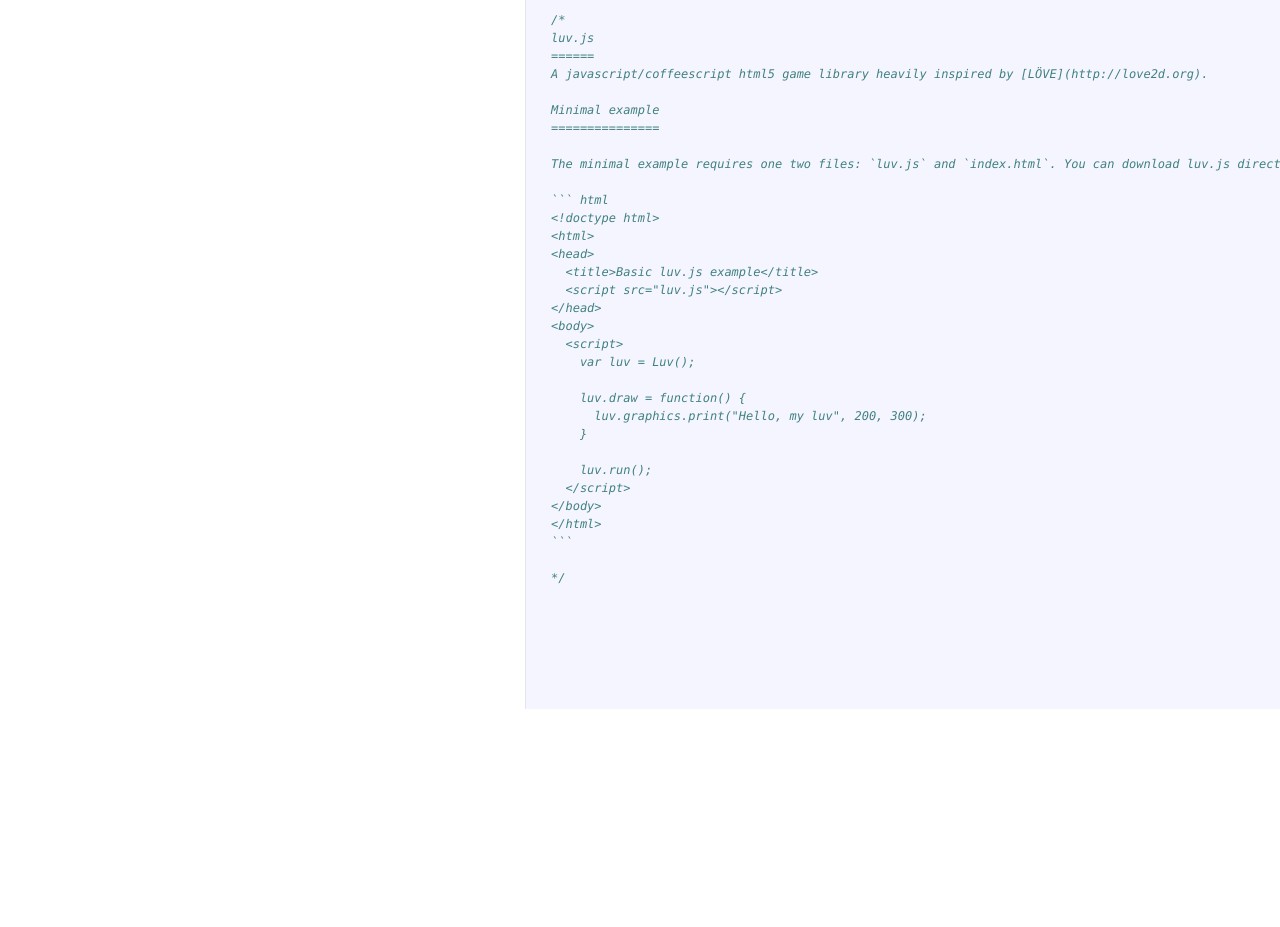
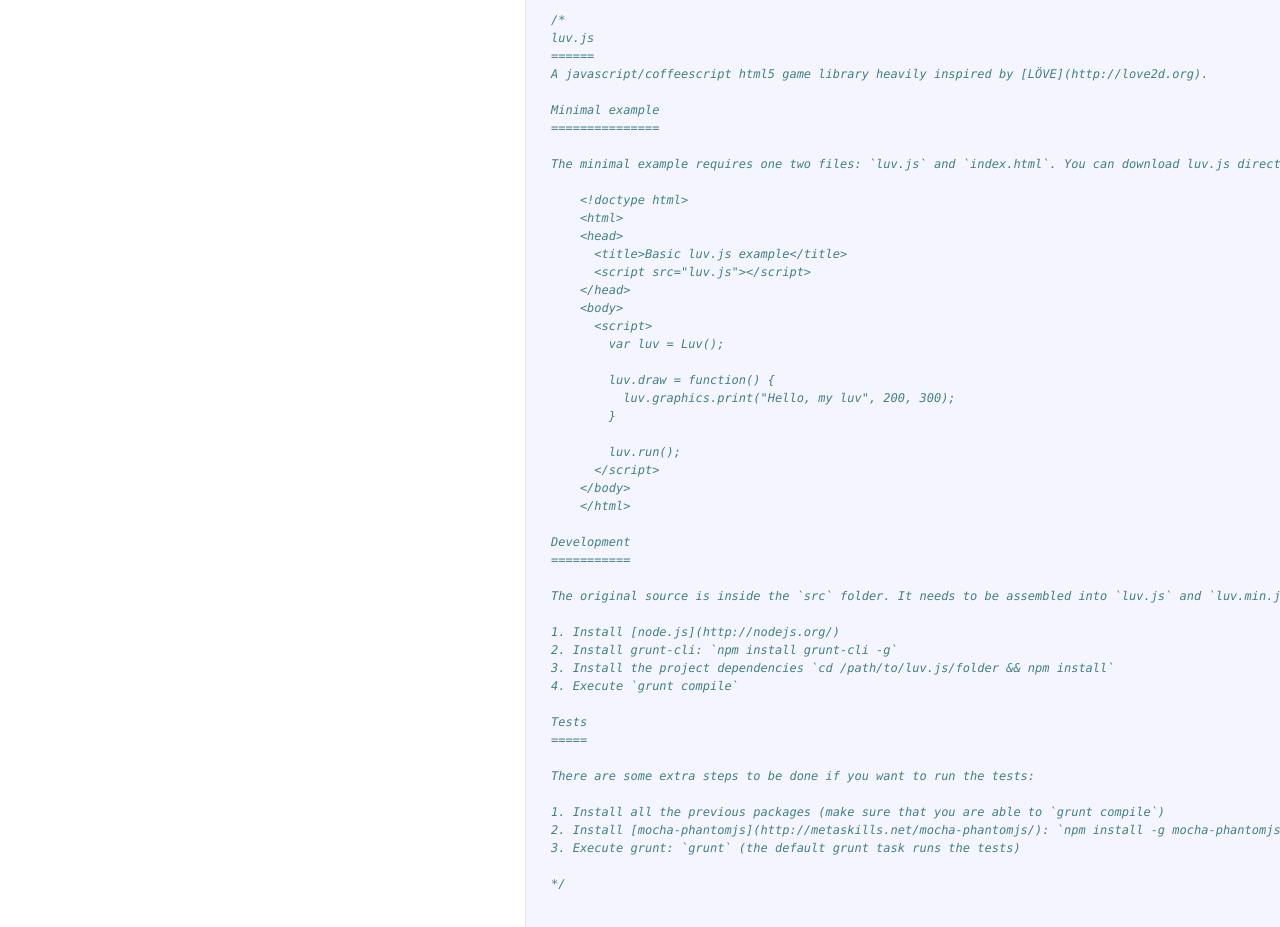
Before and after one commit to kikito/luv.js, a website: page docs/index.html in a window 1280 px wide. Shown: the part 91-1018 px from the top of the page. Before the commit the page ends 800 px from the top, so only its background shows below. Drawn offline with Linux system fonts and the light colour scheme.

Commit message:
updated docs

````diff
--- a/docs/index.html
+++ b/docs/index.html
@@ -8,26 +8,43 @@
 
 <span class="cm">The minimal example requires one two files: `luv.js` and `index.html`. You can download luv.js directly from this repository. Here&#39;s a sample html:</span>
 
-<span class="cm">``` html</span>
-<span class="cm">&lt;!doctype html&gt;</span>
-<span class="cm">&lt;html&gt;</span>
-<span class="cm">&lt;head&gt;</span>
-<span class="cm">  &lt;title&gt;Basic luv.js example&lt;/title&gt;</span>
-<span class="cm">  &lt;script src=&quot;luv.js&quot;&gt;&lt;/script&gt;</span>
-<span class="cm">&lt;/head&gt;</span>
-<span class="cm">&lt;body&gt;</span>
-<span class="cm">  &lt;script&gt;</span>
-<span class="cm">    var luv = Luv();</span>
+<span class="cm">    &lt;!doctype html&gt;</span>
+<span class="cm">    &lt;html&gt;</span>
+<span class="cm">    &lt;head&gt;</span>
+<span class="cm">      &lt;title&gt;Basic luv.js example&lt;/title&gt;</span>
+<span class="cm">      &lt;script src=&quot;luv.js&quot;&gt;&lt;/script&gt;</span>
+<span class="cm">    &lt;/head&gt;</span>
+<span class="cm">    &lt;body&gt;</span>
+<span class="cm">      &lt;script&gt;</span>
+<span class="cm">        var luv = Luv();</span>
 
-<span class="cm">    luv.draw = function() {</span>
-<span class="cm">      luv.graphics.print(&quot;Hello, my luv&quot;, 200, 300);</span>
-<span class="cm">    }</span>
+<span class="cm">        luv.draw = function() {</span>
+<span class="cm">          luv.graphics.print(&quot;Hello, my luv&quot;, 200, 300);</span>
+<span class="cm">        }</span>
 
-<span class="cm">    luv.run();</span>
-<span class="cm">  &lt;/script&gt;</span>
-<span class="cm">&lt;/body&gt;</span>
-<span class="cm">&lt;/html&gt;</span>
-<span class="cm">```</span>
+<span class="cm">        luv.run();</span>
+<span class="cm">      &lt;/script&gt;</span>
+<span class="cm">    &lt;/body&gt;</span>
+<span class="cm">    &lt;/html&gt;</span>
+
+<span class="cm">Development</span>
+<span class="cm">===========</span>
+
+<span class="cm">The original source is inside the `src` folder. It needs to be assembled into `luv.js` and `luv.min.js`. In order to do that:</span>
+
+<span class="cm">1. Install [node.js](http://nodejs.org/)</span>
+<span class="cm">2. Install grunt-cli: `npm install grunt-cli -g`</span>
+<span class="cm">3. Install the project dependencies `cd /path/to/luv.js/folder &amp;&amp; npm install`</span>
+<span class="cm">4. Execute `grunt compile`</span>
+
+<span class="cm">Tests</span>
+<span class="cm">=====</span>
+
+<span class="cm">There are some extra steps to be done if you want to run the tests:</span>
+
+<span class="cm">1. Install all the previous packages (make sure that you are able to `grunt compile`)</span>
+<span class="cm">2. Install [mocha-phantomjs](http://metaskills.net/mocha-phantomjs/): `npm install -g mocha-phantomjs`</span>
+<span class="cm">3. Execute grunt: `grunt` (the default grunt task runs the tests)</span>
 
 <span class="cm">*/</span>
 
````
Also changed, not shown: docs/index.js (+19 -2 lines).
